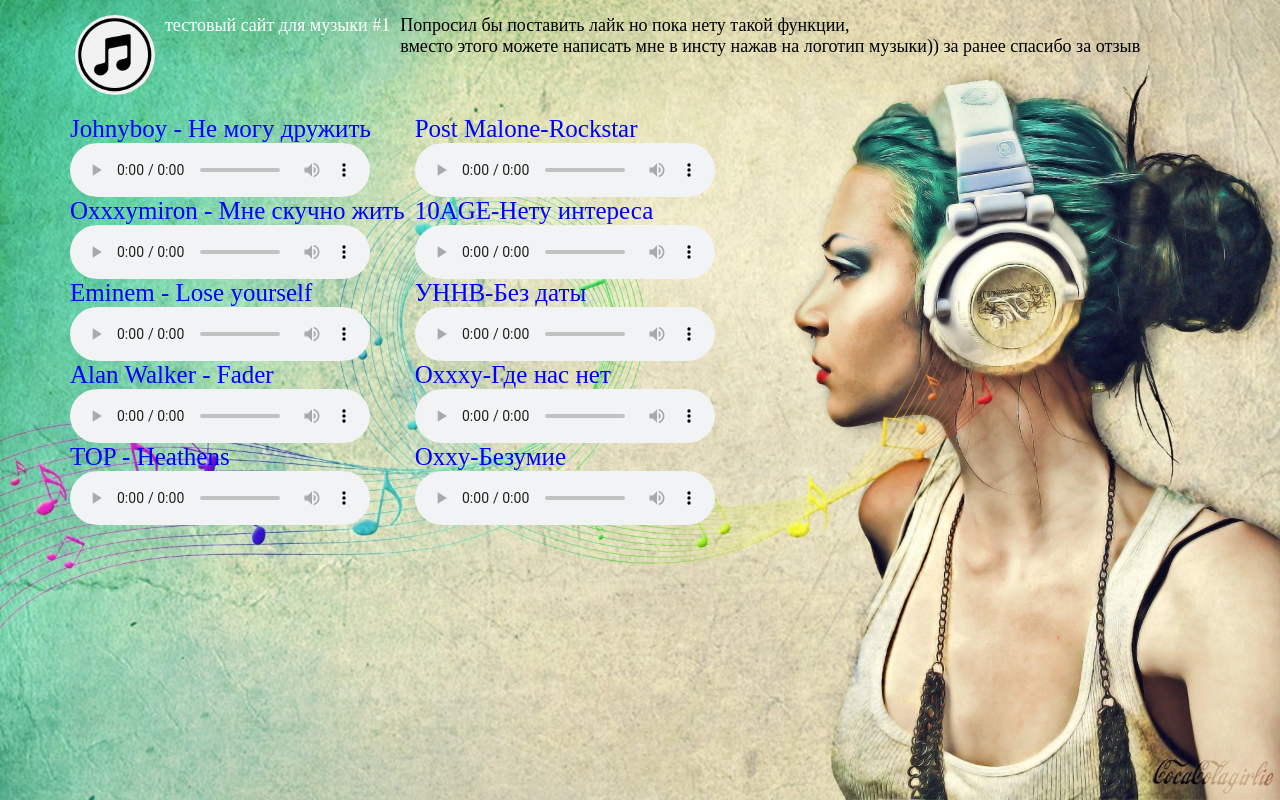
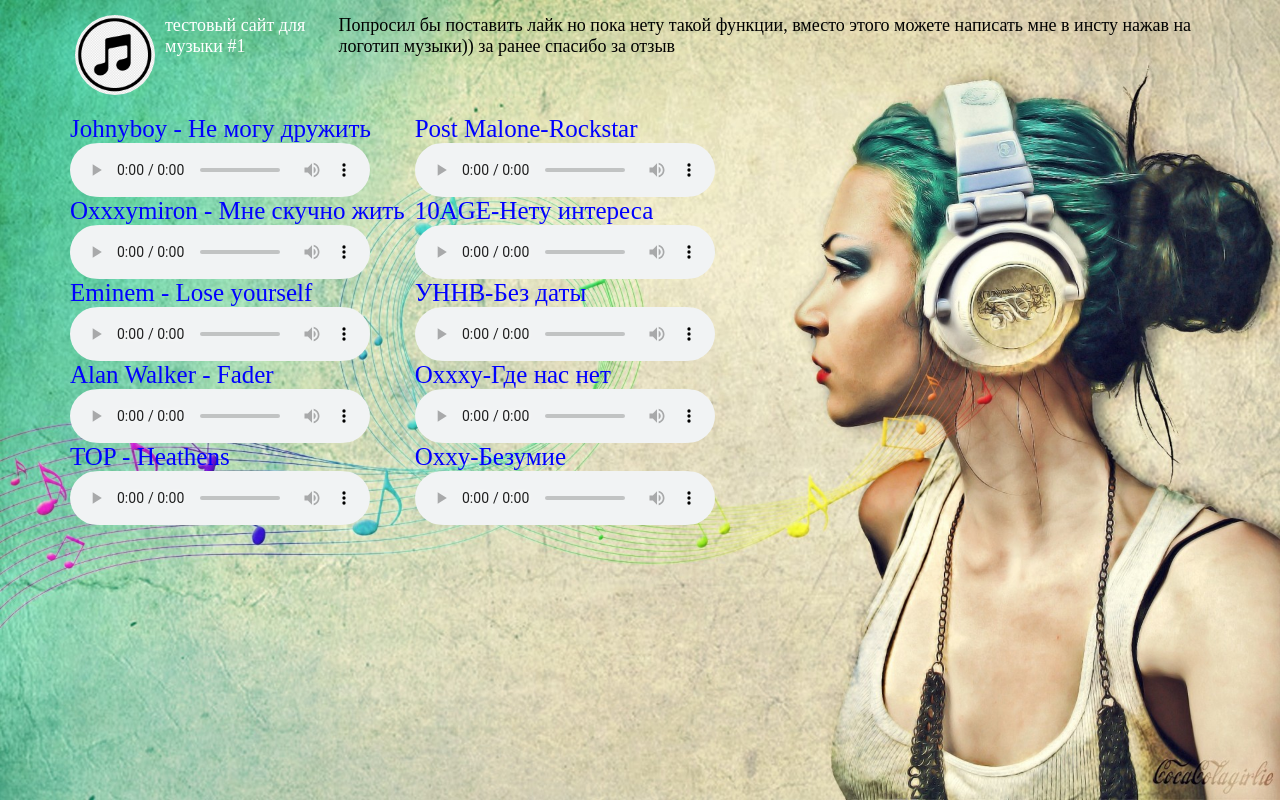
Before and after one commit to Maxwellnice/music, a plain HTML site: page index.html in a window 1280 px wide. Drawn offline with Linux system fonts and the light colour scheme.

Commit message:
Update index.html

```diff
--- a/index.html
+++ b/index.html
@@ -13,8 +13,7 @@
             <div class="header__logo"><a href="http://instagram.com/bakhramov.m.n" target="_blank" class="a">
                 <img src="logo.png" alt="logo" class="header__logo_elem"></a></div>
             <div class="header__main">тестовый сайт для музыки #1</div>
-            <div class="header__popular">Попросил бы поставить лайк но пока нету такой функции,<br> вместо этого можете написать мне в инсту нажав на логотип музыки))
-                за ранее спасибо за отзыв
+            <div class="header__popular">Попросил бы поставить лайк но пока нету такой функции, вместо этого можете написать мне в инсту нажав на логотип музыки)) за ранее спасибо за отзыв
             </div>
         </div>
         <div class="container">
```
